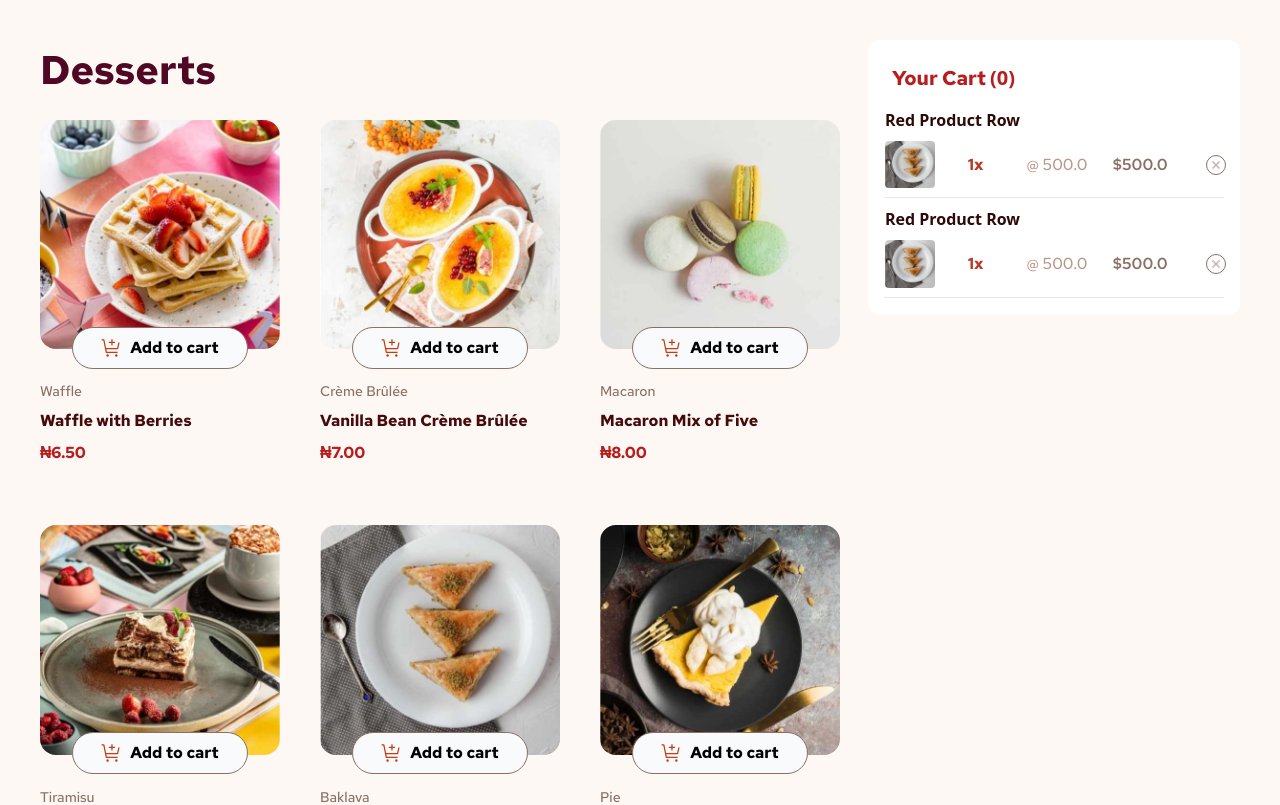
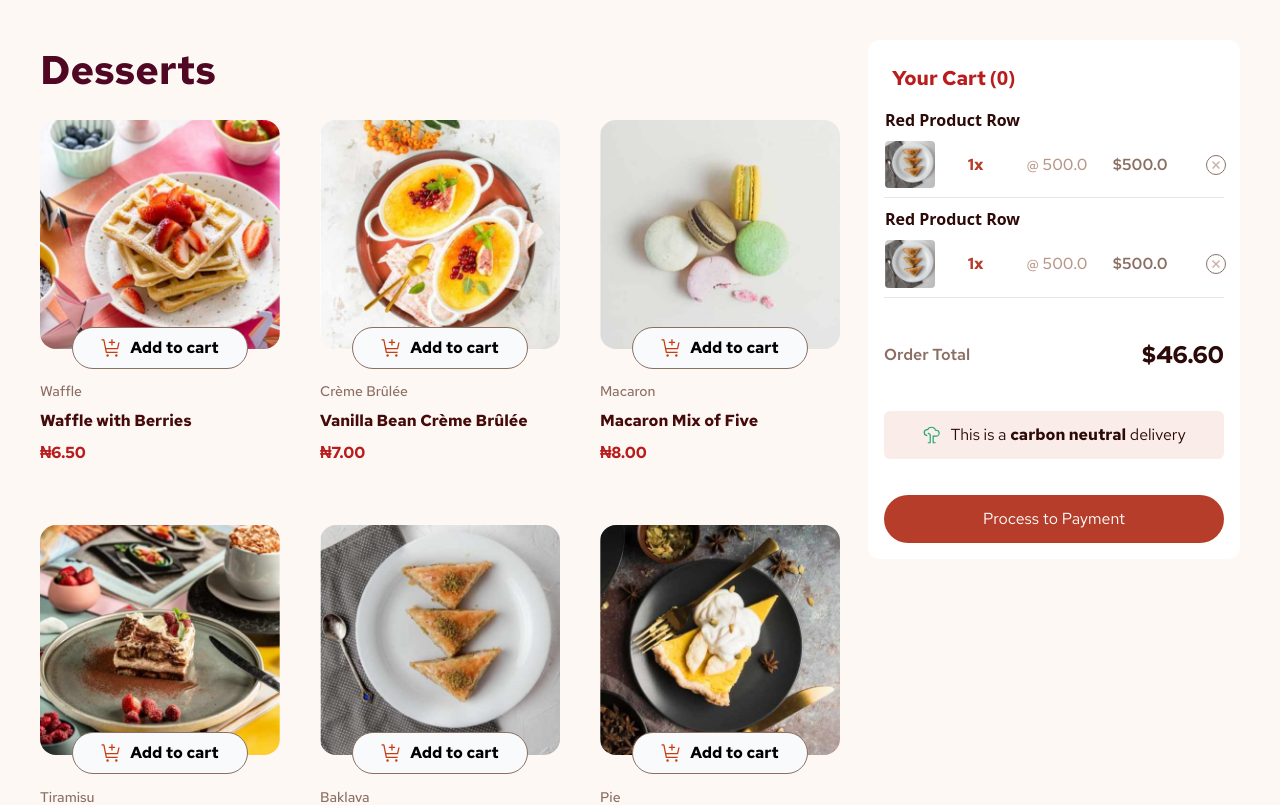
Before and after one commit to SylviaifyX/Shopping-Cart, a React (Vite) app: page / in a window 1280 px wide. Shown: the top 805 px of the page. Built offline with nearby package versions, Linux system fonts and the light colour scheme.

Commit message:
cart design completed

```diff
--- a/src/components/CartTable.tsx
+++ b/src/components/CartTable.tsx
@@ -10,7 +10,7 @@ const CartTable = () => {
         <th>Price</th>
         <th>Total</th>
       </tr>
-            </thead> */}
+                </thead> */}
                 <tbody>
                     {/* Row with full-width red background */}
                     <tr className="">
@@ -80,6 +80,19 @@ const CartTable = () => {
                 </tbody>
                 <hr className="w-ful h-0.5 text-Rose100 mt-2" />
             </table>
+            <div className="flex items-center justify-between mt-10 font-RedHatText">
+                <p className="text-base text-Rose500 font-semibold">Order Total</p>
+                <h1 className="text-2xl text-Rose900 font-bold">$46.60</h1>
+            </div>
+            <div className="mt-10 ">
+                <div className="flex items-center justify-center bg-Rose100 p-3 mb-9 rounded-md ">
+                    <img src="/icon-carbon-neutral.svg" alt="neturalicon"  className="mr-2 w-5 h-5"/>
+                    <p className="text-base font-RedHatText text-Rose900 font-normal ">This is a <span className="text-Rose900 font-bold">carbon neutral</span> delivery</p>
+                </div>
+                <button className="bg-Red w-full rounded-full p-3 text-white font-RedHatText font-semi-bold">
+                    Process to Payment
+                </button>
+            </div>
         </div>
     );
 };
```
